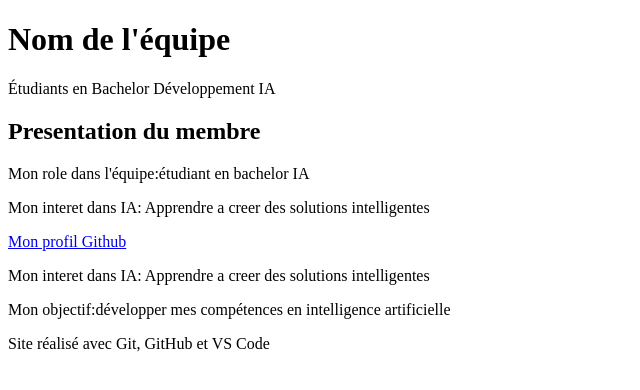
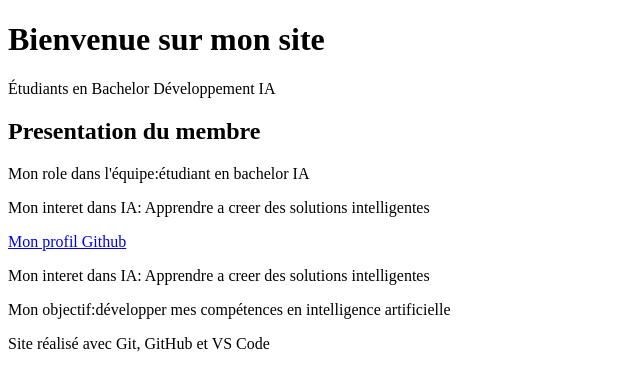
Before and after one commit to equipe-bachelor/site-equipe, a plain HTML site: page index.html in a window 1280 px wide. Shown: the whole page, without its empty margins (0-640 px from the left). Drawn offline with Linux system fonts and the light colour scheme.

Commit message:
Modification B

```diff
--- a/index.html
+++ b/index.html
@@ -7,7 +7,7 @@
 </head>
 <body>
   <header>
-    <h1>Nom de l'équipe</h1>
+    <h1>Bienvenue sur mon site</h1>
     <p>Étudiants en Bachelor Développement IA</p>
   </header>
 
```
